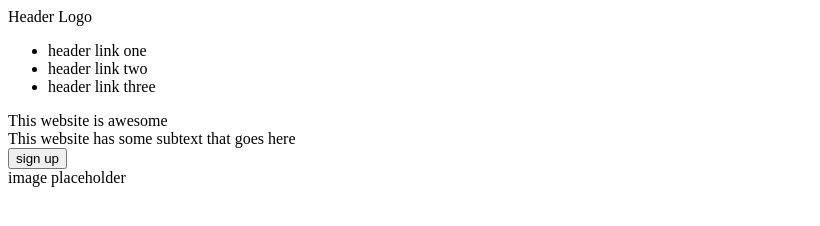
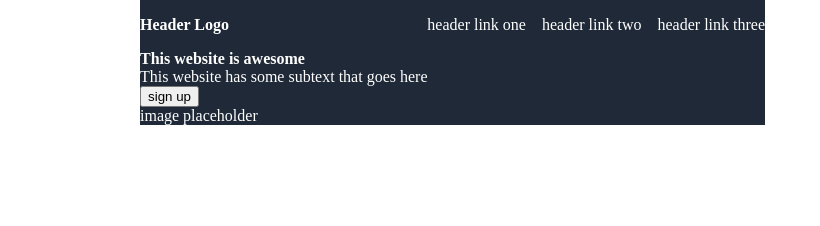
Before and after one commit to FreeLogan7/Odin-landing-page, a plain HTML site: page index.html in a window 1280 px wide. Shown: the whole page, without its empty margins (0-820 px from the left). Drawn offline with Linux system fonts and the light colour scheme.

Commit message:
added style.css, and uploaded to work from different computer

```diff
--- a/index.html
+++ b/index.html
@@ -5,9 +5,11 @@
     <meta charset="UTF-8">
     <meta name="viewport" content="width=device-width, initial-scale=1.0">
     <title>Landing Page</title>
+    <link rel="stylesheet" href="style.css">
 </head>
 
 <body>
+    <div class="body">
     <div class="container-one">
 
         <div class="header">
@@ -29,7 +31,7 @@
             <div class="image">image placeholder</div>
         </div>
     </div>
-
+</div>
 </body>
 
 </html>
--- /dev/null
+++ b/style.css
@@ -0,0 +1,41 @@
+body {
+    display: flex;
+    color: white;
+    justify-content: center;
+    margin: 0;
+}
+
+.container-one {
+    background-color: #1f2937;
+    width: 625px;
+}
+
+.body {
+    display: flex;
+    margin: 0;
+    padding: 0;
+    width: 1900px;
+    max-width: 1000px;
+    align-items: center;
+}
+
+.header {
+    display: flex;
+    align-items: center;
+    margin-top: 0;
+    justify-content: space-between;
+}
+.header-logo {
+    /* BOLD HEADER LOGO */
+    font-weight: 600;
+}
+
+ul {
+    display: flex;
+    gap: 16px;
+    list-style-type: none;
+}
+
+.title {
+    font-weight: 800;
+}
```
